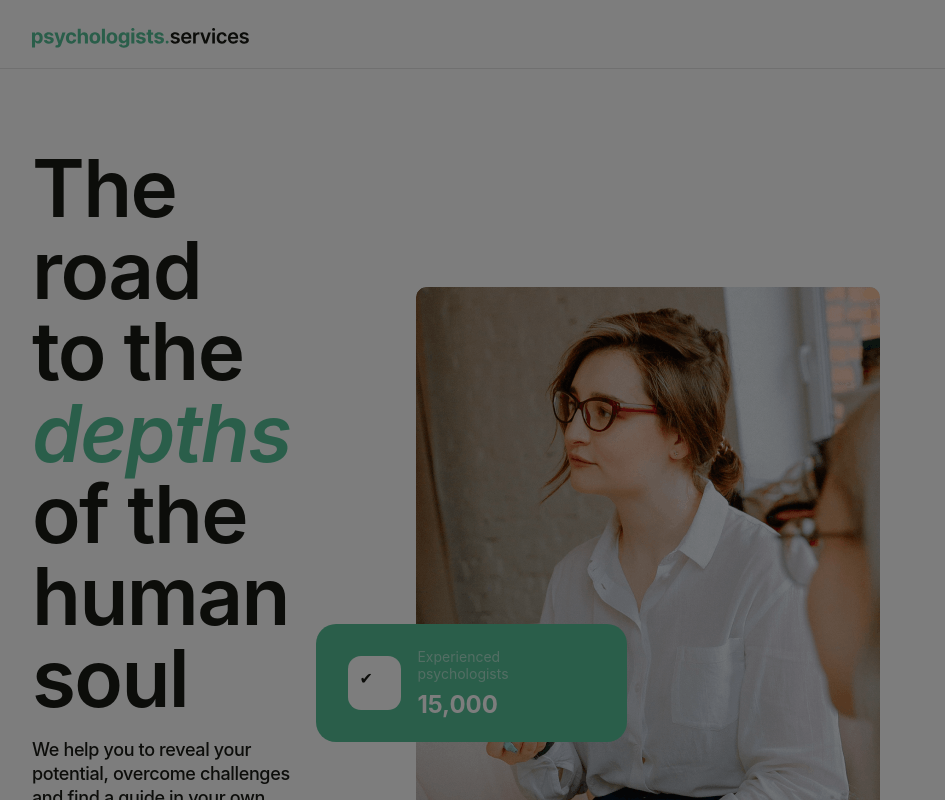
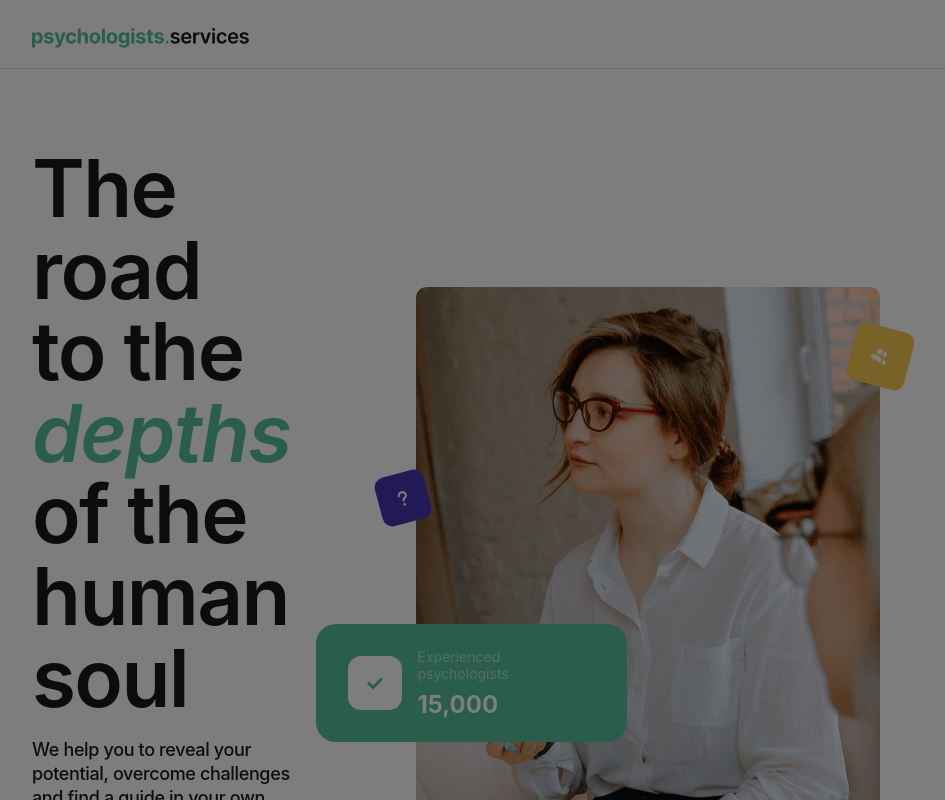
Before and after one commit to AnnaSytenkoYuri/psychologists-services, a Next.js app: page / in a window 1280 px wide. Shown: the top 800 px of the page, without its empty margins (256-1201 px from the left). Built offline with nearby package versions, Linux system fonts and the light colour scheme.

Commit message:
added a new sprite icon for the hero component and updated the hero component to use the new icon. Also made some styling adjustments to the hero component to better fit the new icon.

```diff
--- a/components/Hero/Hero.module.css
+++ b/components/Hero/Hero.module.css
@@ -35,6 +35,10 @@
   margin-bottom: 40px;
 }
 .heroBtn {
+  display: flex;
+  align-items: center;
+  justify-content: center;
+  gap: 18px;
   border-radius: 30px;
   padding: 18px 50px;
   width: 235px;
@@ -48,11 +52,49 @@
   letter-spacing: -0.01em;
   color: #fbfbfb;
 }
+.heroBtn:hover {
+  background-color: #36a379;
+  transition: background-color 0.3s ease;
+}
 .right {
   position: relative;
 }
 .heroImg {
   border-radius: 10px;
+}
+
+.yellowIcon {
+  position: absolute;
+  top: 40px;
+  right: -30px;
+
+  width: 59px;
+  height: 59px;
+  background-color: #f4c550;
+
+  border-radius: 10px;
+  display: flex;
+  align-items: center;
+  justify-content: center;
+
+  transform: rotate(15deg);
+}
+
+.purpeleIcon{
+  position: absolute;
+  left: -38px;
+  top: 35%;
+
+  width: 50px;
+  height: 50px;
+  background-color: #4535af;
+
+  border-radius: 10px;
+  display: flex;
+  align-items: center;
+  justify-content: center;
+
+  transform: rotate(-15deg);
 }
 .card {
   position: absolute;
@@ -68,12 +110,16 @@
   gap: 16px;
 }
 .check {
+  display: flex;
+  align-items: center;
   border-radius: 13px;
   width: 54px;
   height: 54px;
   background-color: #fbfbfb;
-  padding: 12px;
+  padding: 17px 19px;
 }
+
+
 .wraper {
   display: flex;
   flex-direction: column;
--- a/components/Hero/Hero.tsx
+++ b/components/Hero/Hero.tsx
@@ -13,10 +13,26 @@ export default function Hero() {
             </h1>
             <p className={css.text}>
               We help you to reveal your potential, overcome challenges
-            <br/>and find a guide in your own life with the help of our
-            <br/>experienced psychologists.
+              <br />
+              and find a guide in your own life with the help of our
+              <br />
+              experienced psychologists.
             </p>
-          <button className={css.heroBtn}>Get started</button>
+            <button className={css.heroBtn}>
+              Get started
+              <svg
+                width="14"
+                height="16"
+                viewBox="0 0 14 16"
+                fill="none"
+                xmlns="http://www.w3.org/2000/svg"
+              >
+                <path
+                  d="M12.6216 0.860936C12.5447 0.314027 12.0391 -0.0670213 11.4921 0.00984164L2.57973 1.2624C2.03282 1.33926 1.65177 1.84493 1.72864 2.39184C1.8055 2.93875 2.31117 3.3198 2.85808 3.24294L10.7802 2.12955L11.8936 10.0517C11.9705 10.5986 12.4761 10.9797 13.023 10.9028C13.57 10.8259 13.951 10.3203 13.8741 9.77335L12.6216 0.860936ZM1.59728 15.9774L12.43 1.60193L10.8327 0.398295L9.59635e-06 14.7737L1.59728 15.9774Z"
+                  fill="#FBFBFB"
+                />
+              </svg>
+            </button>
           </div>
           <div className={css.right}>
             <Image
@@ -26,8 +42,64 @@ export default function Hero() {
               width={464}
               height={526}
             />
+            <div className={css.yellowIcon}>
+              <svg
+                width="25"
+                height="25"
+                viewBox="0 0 25 25"
+                fill="none"
+                xmlns="http://www.w3.org/2000/svg"
+              >
+                <g clipPath="url(#clip0_1_75)">
+                  <path
+                    d="M14.2705 16.994L13.8427 18.5907L2.66622 15.5959L3.09404 13.9993C3.09404 13.9993 3.94968 10.806 9.53793 12.3034C15.1262 13.8007 14.2705 16.994 14.2705 16.994ZM13.5086 8.66129C13.6566 8.10866 13.6375 7.52454 13.4536 6.98278C13.2697 6.44102 12.9293 5.96596 12.4754 5.61768C12.0215 5.26939 11.4745 5.06352 10.9036 5.0261C10.3327 4.98869 9.76356 5.1214 9.26809 5.40746C8.77262 5.69352 8.3731 6.12008 8.12006 6.6332C7.86702 7.14632 7.77181 7.72295 7.84649 8.29018C7.92117 8.8574 8.16237 9.38975 8.53959 9.81989C8.91682 10.25 9.41313 10.5587 9.96575 10.7067C10.7068 10.9053 11.4964 10.8013 12.1608 10.4178C12.8252 10.0342 13.31 9.40234 13.5086 8.66129ZM15.0783 13.7879C15.4673 14.2992 15.7395 14.8895 15.8758 15.5174C16.0121 16.1452 16.0092 16.7953 15.8672 17.4219L15.4394 19.0185L18.6327 19.8741L19.0605 18.2775C19.0605 18.2775 19.837 15.3796 15.0783 13.7879ZM16.2531 6.40194C15.7044 6.25164 15.1229 6.27193 14.5861 6.4601C14.8895 7.2676 14.9325 8.1498 14.7093 8.98302C14.486 9.81624 14.0076 10.5587 13.3411 11.1063C13.712 11.5377 14.2054 11.846 14.7557 11.9902C15.4967 12.1888 16.2863 12.0848 16.9507 11.7012C17.6151 11.3176 18.0999 10.6858 18.2985 9.94475C18.4971 9.2037 18.3931 8.41412 18.0095 7.74972C17.6259 7.08531 16.9941 6.6005 16.2531 6.40194Z"
+                    fill="#FBFBFB"
+                  />
+                </g>
+                <defs>
+                  <clipPath id="clip0_1_75">
+                    <rect
+                      width="19.8356"
+                      height="19.8356"
+                      fill="white"
+                      transform="translate(5.13385) rotate(15)"
+                    />
+                  </clipPath>
+                </defs>
+              </svg>
+            </div>
+            <div className={css.purpeleIcon}>
+              <svg
+                width="10"
+                height="17"
+                viewBox="0 0 10 17"
+                fill="none"
+                xmlns="http://www.w3.org/2000/svg"
+              >
+                <path
+                  d="M2.5 5.3125C2.5 4.14043 3.39687 3.1875 4.5 3.1875H5.5C6.60313 3.1875 7.5 4.14043 7.5 5.3125V5.43203C7.5 6.15586 7.15313 6.82988 6.58125 7.21836L5.2625 8.11817C4.8753 8.38268 4.5568 8.74625 4.33622 9.17554C4.11564 9.60483 4.00003 10.0861 4 10.5752V10.625C4 11.2127 4.44688 11.6875 5 11.6875C5.55312 11.6875 6 11.2127 6 10.625V10.5785C6 10.3063 6.13125 10.0539 6.34375 9.90781L7.6625 9.00801C8.80625 8.22442 9.5 6.87969 9.5 5.43203V5.3125C9.5 2.96504 7.70937 1.0625 5.5 1.0625H4.5C2.29063 1.0625 0.5 2.96504 0.5 5.3125C0.5 5.9002 0.946875 6.375 1.5 6.375C2.05313 6.375 2.5 5.9002 2.5 5.3125ZM5 15.9375C5.33152 15.9375 5.64946 15.7976 5.88388 15.5485C6.1183 15.2994 6.25 14.9616 6.25 14.6094C6.25 14.2571 6.1183 13.9193 5.88388 13.6703C5.64946 13.4212 5.33152 13.2813 5 13.2813C4.66848 13.2813 4.35054 13.4212 4.11612 13.6703C3.8817 13.9193 3.75 14.2571 3.75 14.6094C3.75 14.9616 3.8817 15.2994 4.11612 15.5485C4.35054 15.7976 4.66848 15.9375 5 15.9375Z"
+                  fill="#FBFBFB"
+                />
+              </svg>
+            </div>
             <div className={css.card}>
-            <div className={css.check}>✔</div>
+              <div className={css.check}>
+                <svg
+                  width="20"
+                  height="15"
+                  viewBox="0 0 20 15"
+                  fill="none"
+                  xmlns="http://www.w3.org/2000/svg"
+                  className={css.checkIcon}
+                >
+                  <path
+                    fillRule="evenodd"
+                    clipRule="evenodd"
+                    d="M2.5 5L0 7.5L7.5 15L20 2.5L17.5 0L7.5 10L2.5 5Z"
+                    fill="#54BE96"
+                  />
+                </svg>
+              </div>
               <div className={css.wraper}>
                 <p className={css.cardTitle}>Experienced psychologists</p>
                 <h3 className={css.count}>15,000</h3>
```
Also changed, not shown: public/sprite.svg. Lines whose indentation alone changed are shown as unchanged.
